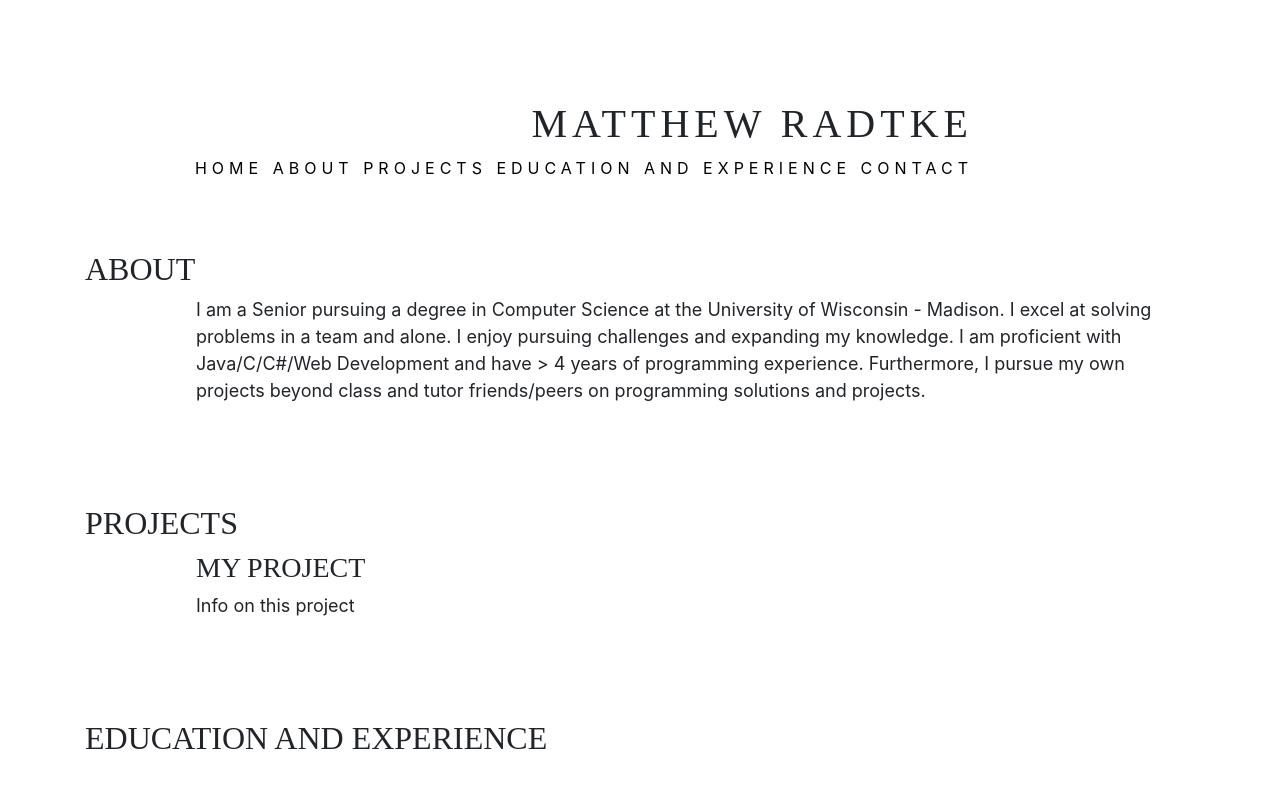
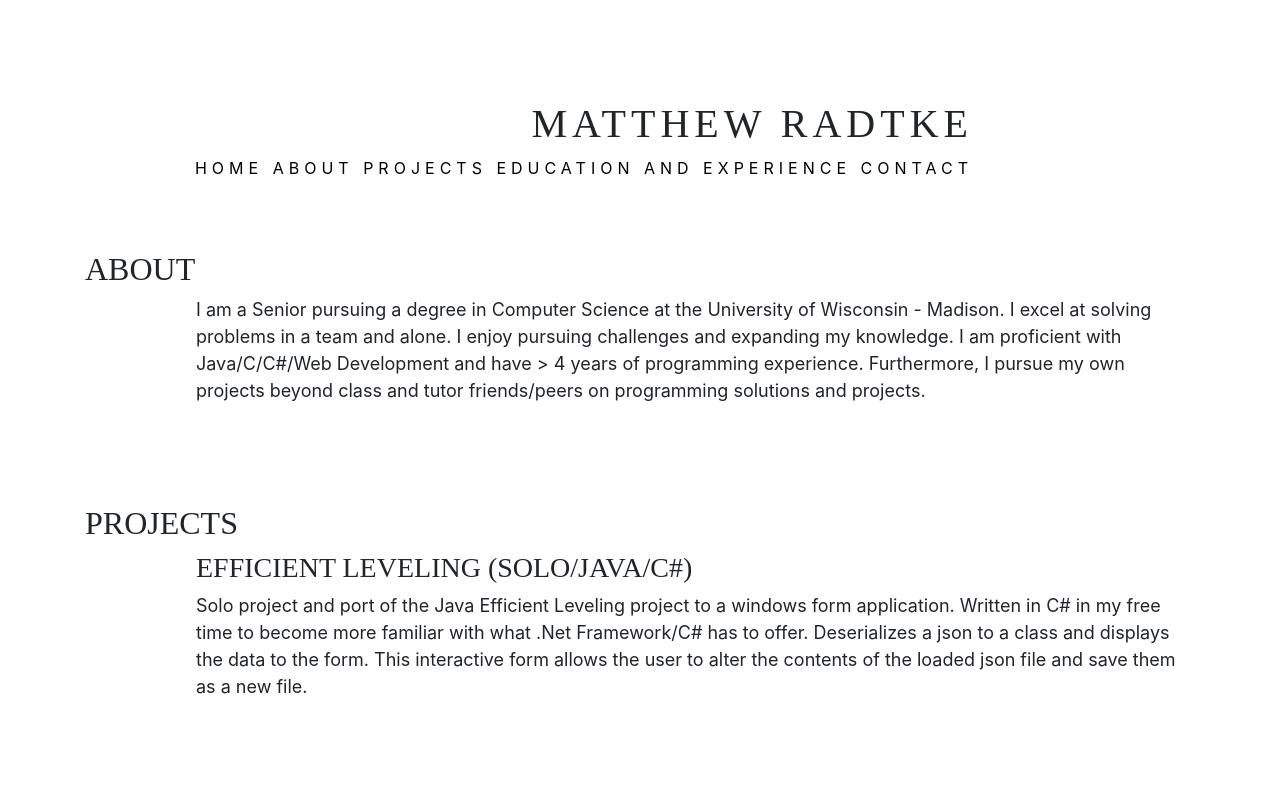
Before and after one commit to mradtke9019/MyWebsiteCSL, a plain HTML site: page index.html in a window 1280 px wide. Shown: the top 797 px of the page. Drawn offline with nearby package versions, Linux system fonts and the light colour scheme.

Commit message:
Updated the first project.

```diff
--- a/index.html
+++ b/index.html
@@ -43,10 +43,10 @@
             <h2>Projects</h2>
             <div class="bodyClass">
                 <h3>
-                    My project
+                    Efficient Leveling (Solo/Java/C#)
                 </h3>
                 <p>
-                    Info on this project
+                    Solo project and port of the Java Efficient Leveling project to a windows form application. Written in C# in my free time to become more familiar with what .Net Framework/C# has to offer. Deserializes a json to a class and displays the data to the form. This interactive form allows the user to alter the contents of the loaded json file and save them as a new file.
                 </p>
             </div>
         </div>
```
